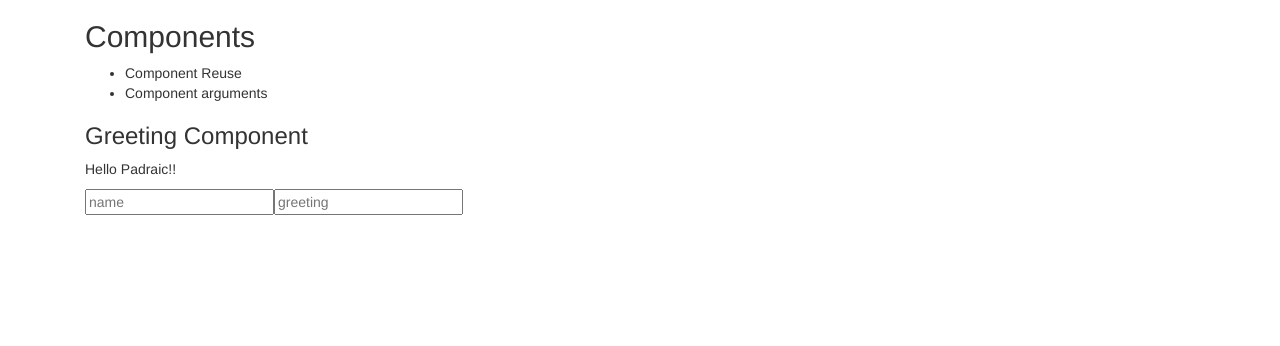
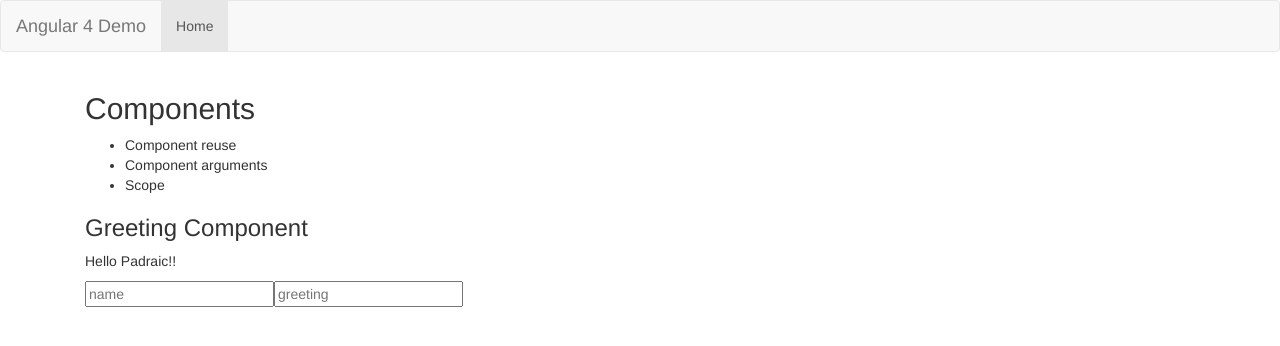
Before and after one commit to podgito/ng4-demo, an Angular app: page /components in a window 1280 px wide. Shown: the top 346 px of the page. Built offline with nearby package versions, Linux system fonts and the light colour scheme.

Commit message:
Added navbar

```diff
--- a/src/app/app.component.html
+++ b/src/app/app.component.html
@@ -1,7 +1,17 @@
+<nav class="navbar navbar-default">
+    <div class="container-fluid">
+        <div class="navbar-header">
+            <a class="navbar-brand" href="#">Angular 4 Demo</a>
+        </div>
+        <ul class="nav navbar-nav">
+            <li class="active">
+                <a href="/">Home</a>
+            </li>
 
-
-
+        </ul>
+    </div>
+</nav>
 <div class="container">
 
-<router-outlet ></router-outlet>
+    <router-outlet></router-outlet>
 </div>
--- a/src/app/components/component-demo/component-demo.component.html
+++ b/src/app/components/component-demo/component-demo.component.html
@@ -2,8 +2,9 @@
 
   <h2>Components</h2>
   <ul>
-    <li>Component Reuse</li>
+    <li>Component reuse</li>
     <li>Component arguments</li>
+    <li>Scope</li>
   </ul>
 
   <h3>Greeting Component</h3>
```
